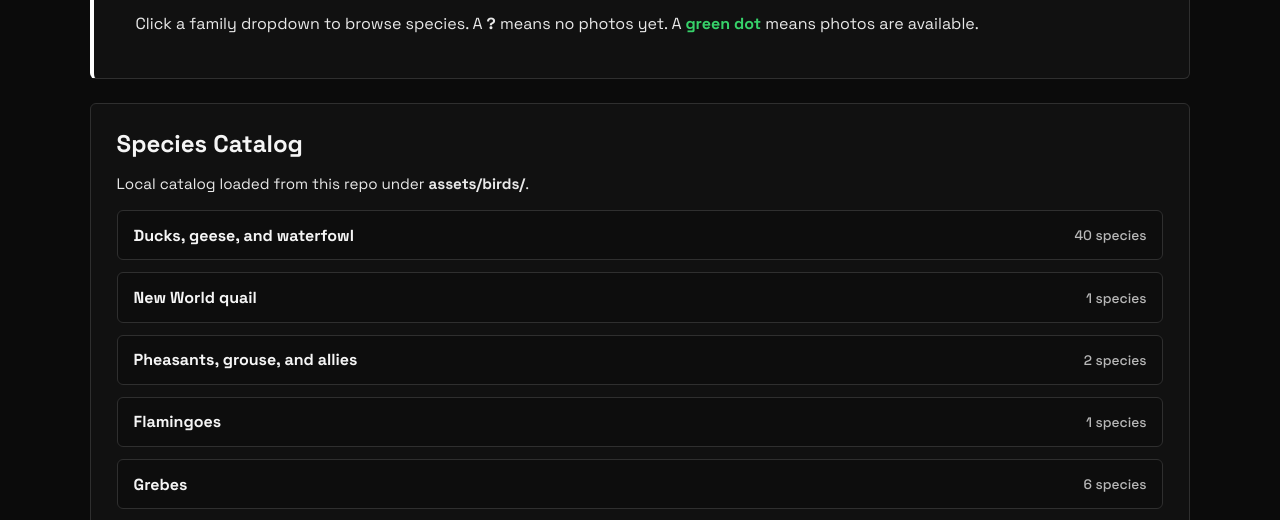
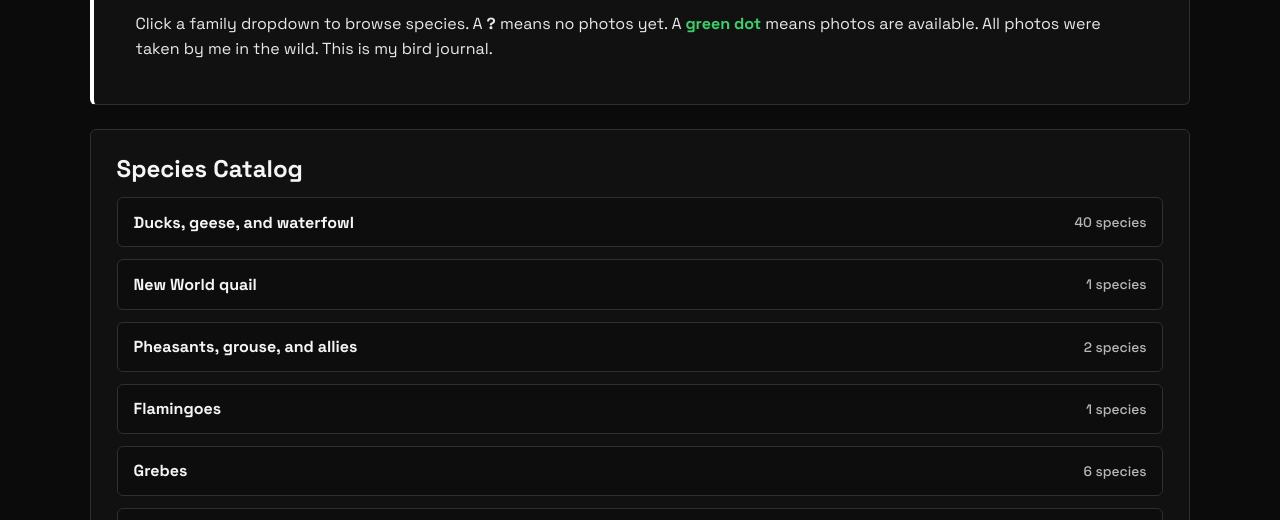
Before and after one commit to trevorsp27/trevor_website, a plain HTML site: page pages/birds.html in a window 1280 px wide. Shown: the part 278-798 px from the top of the page. Drawn offline with nearby package versions, Linux system fonts and the light colour scheme.

Commit message:
Update birds page copy and add family photo status dot

```diff
--- a/assets/css/styles.css
+++ b/assets/css/styles.css
@@ -288,6 +288,16 @@ h1 {
   font-weight: 500;
 }
 
+.bird-family-title {
+  display: inline-flex;
+  align-items: center;
+  gap: 0.45rem;
+}
+
+.bird-family-dot {
+  font-size: 0.95rem;
+}
+
 .bird-species-list {
   margin: 0;
   padding: 0.8rem 1rem 1rem;
--- a/assets/js/birds.js
+++ b/assets/js/birds.js
@@ -48,6 +48,12 @@
       .map((family, index) => {
         const familyId = `family-${index + 1}`;
         const familyName = family.name || family.family || "Unknown family";
+        const familyHasPhotos = family.species.some((species) =>
+          hasPhotosForSpecies(species.id, manifest)
+        );
+        const familyDot = familyHasPhotos
+          ? '<span class="bird-status ready bird-family-dot" aria-label="Family has photos" title="Family has photos">●</span>'
+          : "";
         const speciesMarkup = family.species
           .map((species) => renderSpeciesItem(species, manifest))
           .join("");
@@ -55,7 +61,7 @@
         return `
           <details class="bird-family" id="${familyId}">
             <summary>
-              <span>${familyName}</span>
+              <span class="bird-family-title">${familyDot}<span>${familyName}</span></span>
               <span class="bird-family-count">${family.species.length} species</span>
             </summary>
             <ul class="bird-species-list">
--- a/pages/birds.html
+++ b/pages/birds.html
@@ -15,7 +15,7 @@
     <link rel="stylesheet" href="../assets/css/styles.css?v=20260602a" />
     <script src="../assets/js/site-data.js?v=20260602a" defer></script>
     <script src="../assets/js/site.js?v=20260602a" defer></script>
-    <script src="../assets/js/birds.js?v=20260602b" defer></script>
+    <script src="../assets/js/birds.js?v=20260602c" defer></script>
   </head>
   <body data-page="birds">
     <div class="site-shell">
@@ -32,15 +32,13 @@
           <h1 id="title">Louisiana species list by family.</h1>
           <p>
             Click a family dropdown to browse species. A <strong>?</strong> means no photos yet.
-            A <strong class="dot-inline">green dot</strong> means photos are available.
+            A <strong class="dot-inline">green dot</strong> means photos are available. All
+            photos were taken by me in the wild. This is my bird journal.
           </p>
         </section>
 
         <section class="panel reveal" aria-labelledby="birds-list-title">
           <h2 id="birds-list-title">Species Catalog</h2>
-          <p class="birds-source-note">
-            Local catalog loaded from this repo under <strong>assets/birds/</strong>.
-          </p>
           <p id="birds-loading" class="birds-loading">Loading bird families and species...</p>
           <p id="birds-error" class="birds-error" hidden>
             Could not load the bird list right now. Please refresh and try again.
```
